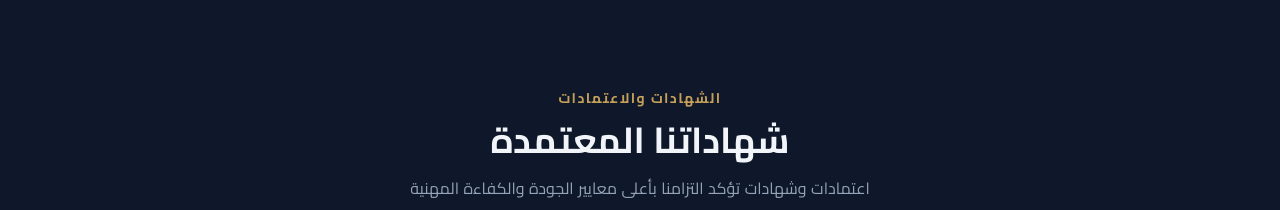
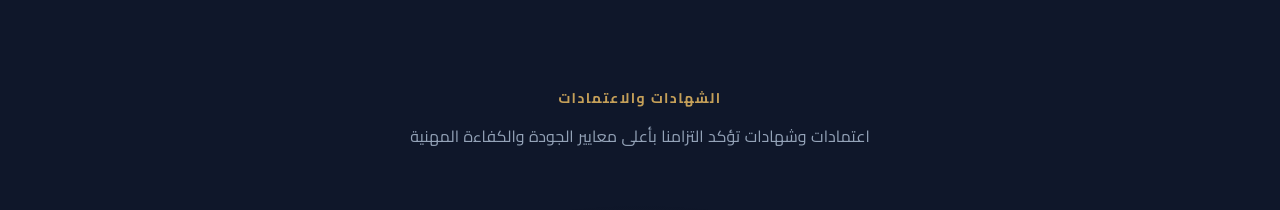
Before and after one commit to deabow/kamal-abo-ali-law, a Next.js app: page /about in a window 1280 px wide. Shown: the part 1000-1210 px from the top of the page. Built offline with nearby package versions, Linux system fonts and the light colour scheme; a web font is replaced by a local one.

Commit message:
Final fix for OrbitGallery panorama and premium articlesس

```diff
--- a/src/components/OrbitGallery.tsx
+++ b/src/components/OrbitGallery.tsx
@@ -3,7 +3,7 @@
 import Image from 'next/image';
 import { BLUR_IMAGE_PLACEHOLDER } from '../lib/blur-placeholder';
 
-const SUN_SRC = '/certificate/the-sun.png';
+const SUN_SRC = '/certificate/new-sun.png';
 
 const certs = [
   { id: 1, src: '/certificate/1.png' },
@@ -72,7 +72,6 @@ export default function OrbitGallery() {
         <span className="mb-3 block text-sm font-bold uppercase tracking-widest text-accent">
           الشهادات والاعتمادات
         </span>
-        <h2 className="text-3xl font-bold text-primary md:text-4xl">شهاداتنا المعتمدة</h2>
         <p className="mx-auto mt-4 max-w-xl text-sm text-gray-500 md:text-base">
           اعتمادات وشهادات تؤكد التزامنا بأعلى معايير الجودة والكفاءة المهنية
         </p>
```
Also changed, not shown: 2 other files (tests, documents, lock files or other folders).
